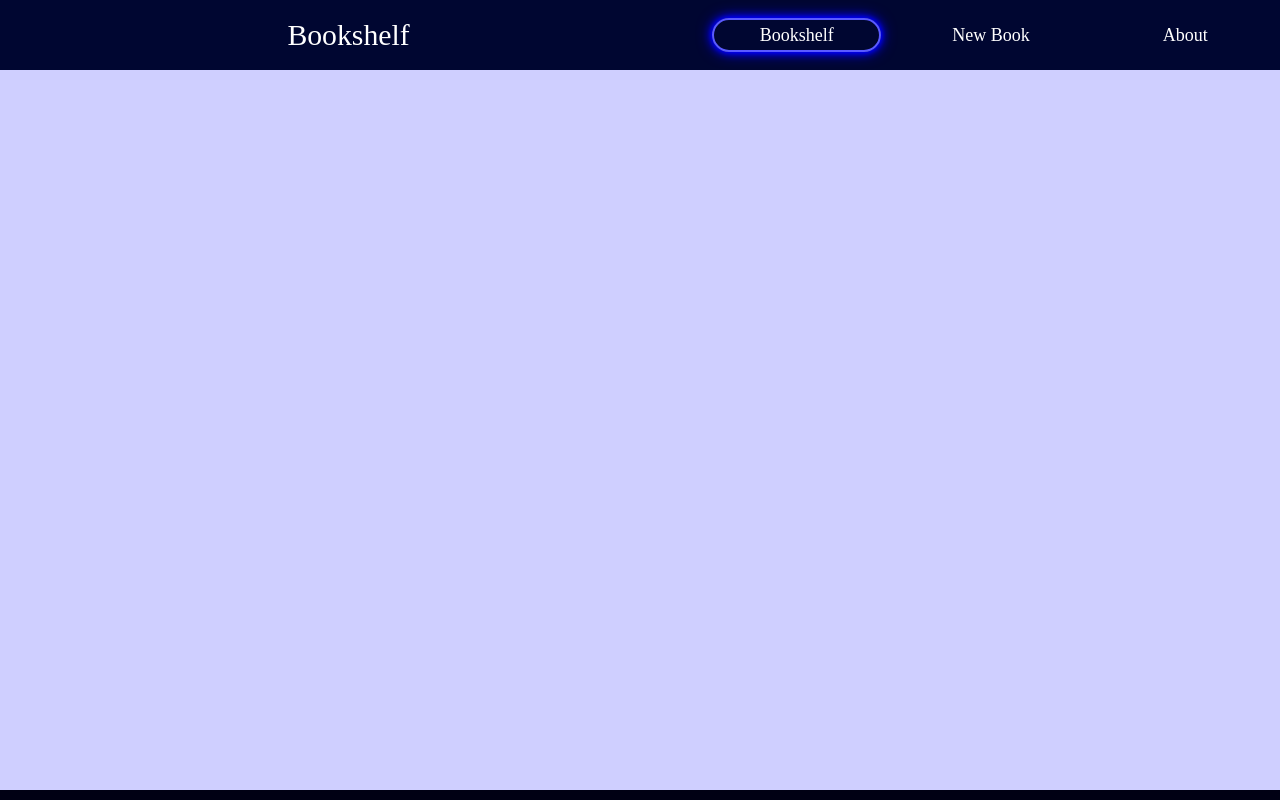
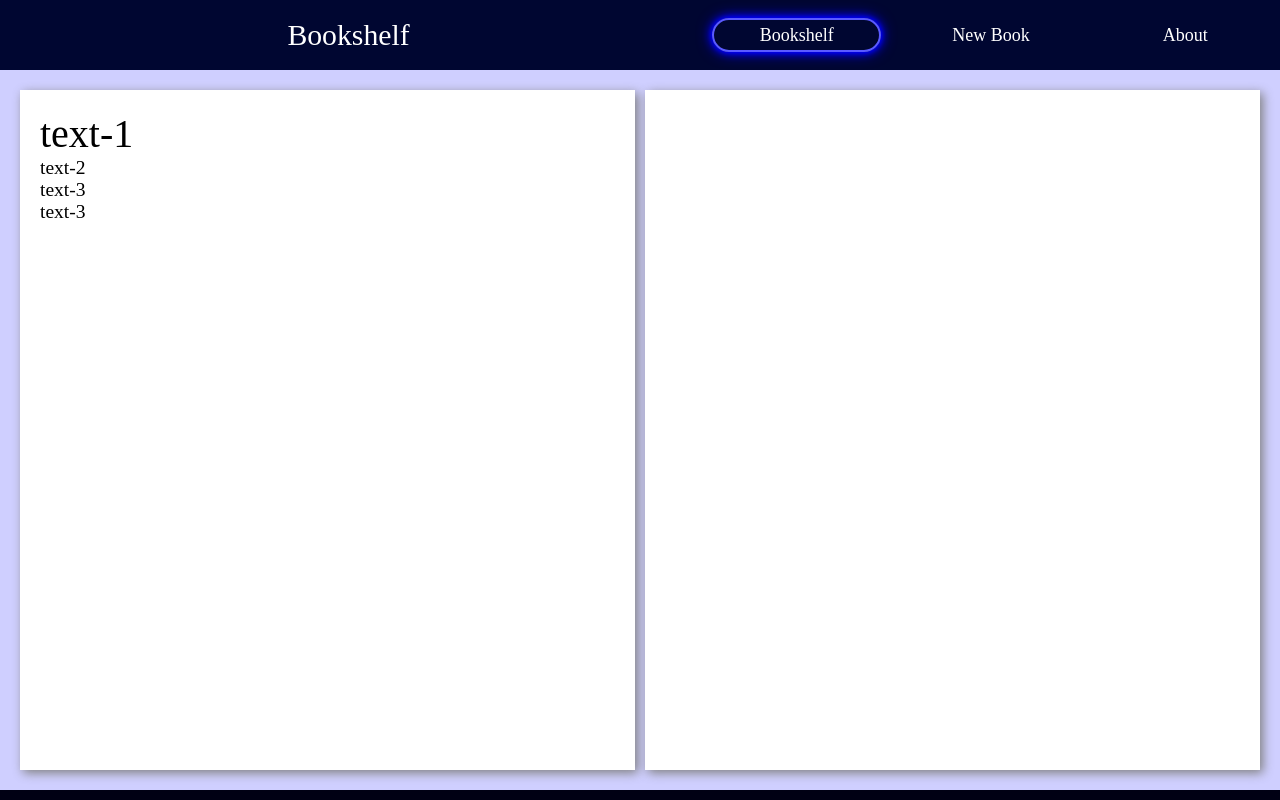
Before and after one commit to SaarimFarooqui/react-bookshelf, a React (Vite) app in the folder react-bookshelf/: page / in a window 1280 px wide. Built offline with nearby package versions, Linux system fonts and the light colour scheme; a web font is replaced by a local one.

Commit message:
Setting up the left section primarily based on text

```diff
--- a/react-bookshelf/src/main.css
+++ b/react-bookshelf/src/main.css
@@ -62,11 +62,13 @@ body{
     height: 90vh;
     width: 100%;
     background-color: rgb(207, 207, 255);
-    padding: 15px;
+    padding: 20px;
     display: grid;
     grid-template-columns: 1fr 1fr;
     gap: 10px;
 }
-#pages-container #left{
-
+.section{
+    background-color: white;
+    box-shadow: 3px 3px 10px grey;
+    padding: 20px;
 }
--- a/react-bookshelf/src/main.jsx
+++ b/react-bookshelf/src/main.jsx
@@ -1,6 +1,22 @@
 import { act, StrictMode, useState } from 'react'
 import { createRoot } from 'react-dom/client'
 import './main.css'
+import './text.css'
+
+
+const Bookshelf_left = ({cname}) => {
+  return <div className = {cname}>
+    <p className='text-1'>text-1</p>
+    <p className='text-2'>text-2</p>
+    <p className='text-3'>text-3</p>
+    <p className='text-3'>text-3</p>
+
+    {/* <p className='text-1'>Welcome user</p>
+    <p className='text-2'>What details are you looking forward to add in your bookshelf today?</p>
+    <p className='text-3'>A new book?</p>
+    <p className='text-3'>Updating progress regarding new book?</p>  */}
+  </div>
+}
 
 const App = () => {
 
@@ -27,8 +43,8 @@ const App = () => {
         }
       </ul>
       <div id="pages-container">
-        <div id="left"></div>
-        <div id="right"></div>
+        <Bookshelf_left cname = "section"/>
+        <div className='section' id="right"></div>
       </div>
 
     </div>
--- /dev/null
+++ b/react-bookshelf/src/text.css
@@ -0,0 +1,5 @@
+.text-1{
+    font-size: 40px;
+}
+.text-2{}
+.text-3{}
```
